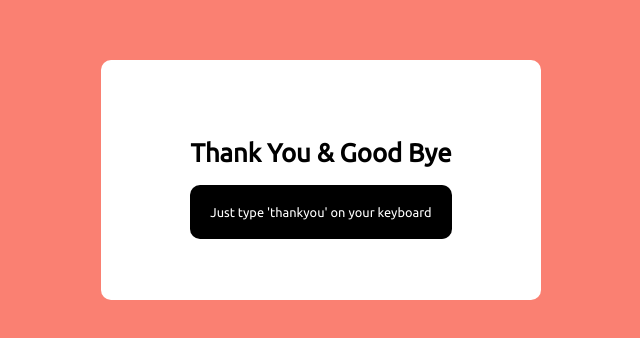
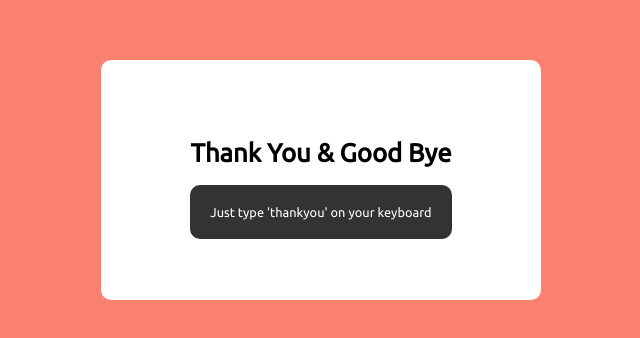
Before and after one commit to WeiChiaChang/special-thanks-to-Jidesh, a plain HTML site: page index.html in a window 1280 px wide. Shown: the part 228-566 px from the top of the page, without its empty margins (319-959 px from the left). Drawn offline with Linux system fonts and the light colour scheme.

Commit message:
Update style.css

```diff
--- a/css/style.css
+++ b/css/style.css
@@ -25,7 +25,7 @@ body {
 }
 
 .wrapper div {
-  background: black;
+  background: rgba(0,0,0,.8);
   color: white;
   padding: 20px;
   /* resize: vertical; */
```
